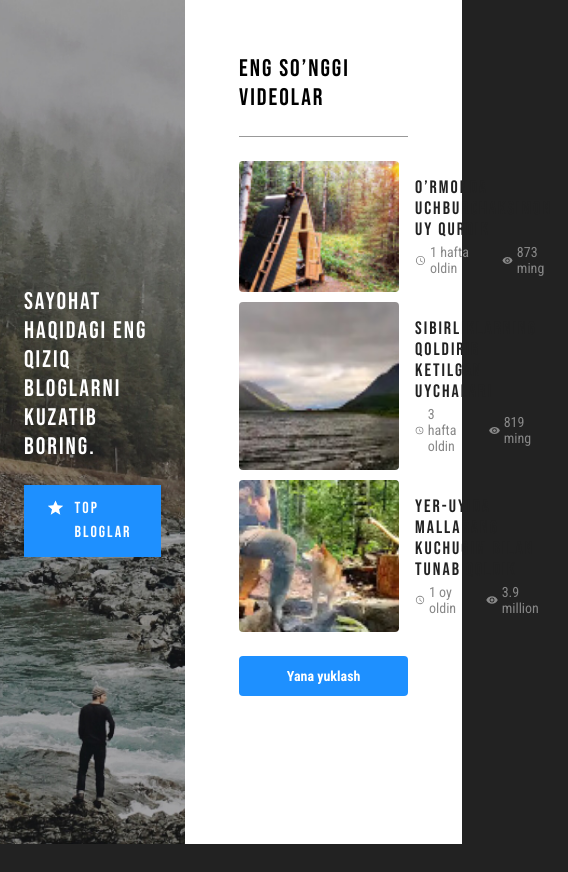
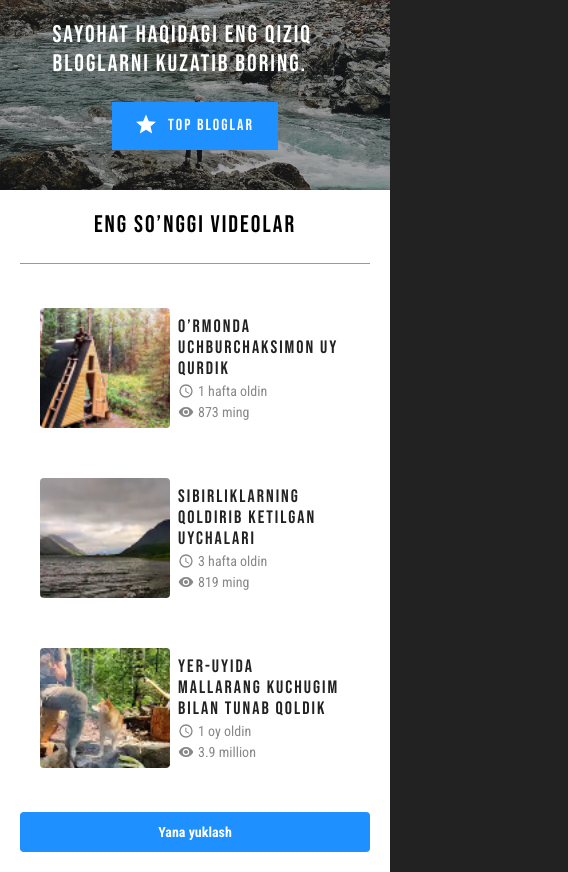
Before and after one commit to anwarbek/articles, a plain HTML site: page index.html in a window 390 px wide. Shown: the whole page, 568 px wide, since content can reach past the window. Before the commit the page ends 844 px from the top, so only its background shows below. Drawn offline with Linux system fonts and the light colour scheme.

Commit message:
Add responsive

```diff
--- a/css/styles.css
+++ b/css/styles.css
@@ -207,36 +207,31 @@ main {
   font-size: 14px;
   line-height: normal;
 }
-.item-latest-videos-published-date {
-  display: flex;
-  align-items: center;
-  margin-right: 24px;
-}
-.item-latest-videos-published-date:before {
-  width: 16px;
-  height: 16px;
-  margin-right: 4px;
-  background-image: url(../img/icon-clock.svg);
-  background-repeat: no-repeat;
-  background-position: center center;
-  background-size: contain;
-  content: "";
-}
 
-.item-latest-videos-views {
+.item-latest-videos-meta-item {
   display: flex;
   align-items: center;
 }
 
-.item-latest-videos-views:before {
+.item-latest-videos-meta-item:not(:last-child) {
+  margin-right: 24px;
+}
+
+.item-latest-videos-meta-item:before {
   width: 16px;
   height: 16px;
   margin-right: 4px;
-  background-image: url(../img/icon-visibility.svg);
   background-repeat: no-repeat;
   background-position: center center;
-  background-size: contain;
   content: "";
+}
+
+.item-latest-videos-meta-item-published-date:before {
+  background-image: url(../img/icon-clock.svg);
+}
+
+.item-latest-videos-meta-item-views:before {
+  background-image: url(../img/icon-visibility.svg);
 }
 
 /* LOAD-MORE-BUTTON */
@@ -275,3 +270,58 @@ only screen and (                min-resolution: 2dppx) {
     background-image: url(../img/travel-bg@2x.jpg);
   }
 }
+
+@media only screen and (max-width:700px) {
+  .global-wrapper {
+    display: flex;
+    flex-direction: column;
+  }
+
+  .hero {
+    display: flex;
+    justify-content: center;
+    align-items: start;
+    max-width: 100%;
+    padding: 20px 20px 40px;
+  }
+
+  .hero-content {
+    display: flex;
+    align-items: center;
+    justify-content: center;
+    flex-direction: column;
+  }
+
+  .latest-videos {
+    max-width: 100%;
+    padding: 20px;
+  }
+
+  .item-latest-videos {
+    max-width: 100%;
+    padding: 20px;
+  }
+  .item-latest-videos-img {
+    width: 130px;
+    height: auto;
+  }
+  .item-latest-videos-info {
+    padding: 8px;
+  }
+  .latest-videos-heading {
+    display: flex;
+    align-items: center;
+    justify-content: center;
+  }
+
+  .item-latest-videos-meta {
+    display: flex;
+    flex-direction: column;
+    align-items: start;
+  }
+
+  .item-latest-videos-meta-item-published-date {
+    margin-bottom: 5px;
+  }
+
+}
--- a/index.html
+++ b/index.html
@@ -48,8 +48,8 @@
                   <a href="#" class="item-latest-videos-link">O’rmonda uchburchaksimon uy qurdik</a>
                 </h3>
                 <div class="item-latest-videos-meta">
-                  <time class="item-latest-videos-published-date" datetime="2021-09-23">1 hafta oldin</time>
-                  <div class="item-latest-videos-views">873 ming</div>
+                  <time class="item-latest-videos-meta-item item-latest-videos-meta-item-published-date" datetime="2021-09-23">1 hafta oldin</time>
+                  <div class="item-latest-videos-meta-item item-latest-videos-meta-item-views">873 ming</div>
                 </div>
               </div>
             </div>
@@ -64,8 +64,8 @@
                   <a href="#" class="item-latest-videos-link">Sibirliklarning qoldirib ketilgan uychalari</a>
                 </h3>
                 <div class="item-latest-videos-meta">
-                  <time class="item-latest-videos-published-date" datetime="2021-09-09">3 hafta oldin</time>
-                  <div class="item-latest-videos-views">819 ming</div>
+                  <time class="item-latest-videos-meta-item item-latest-videos-meta-item-published-date" datetime="2021-09-09">3 hafta oldin</time>
+                  <div class="item-latest-videos-meta-item item-latest-videos-meta-item-views">819 ming</div>
                 </div>
               </div>
             </div>
@@ -80,8 +80,8 @@
                   <a href="#" class="item-latest-videos-link">Yer-uyida mallarang kuchugim bilan tunab qoldik</a>
                 </h3>
                 <div class="item-latest-videos-meta">
-                  <time class="item-latest-videos-published-date" datetime="2021-08-26">1 oy oldin</time>
-                  <div class="item-latest-videos-views">3.9 million</div>
+                  <time class="item-latest-videos-meta-item item-latest-videos-meta-item-published-date" datetime="2021-08-26">1 oy oldin</time>
+                  <div class="item-latest-videos-meta-item item-latest-videos-meta-item-views">3.9 million</div>
                 </div>
               </div>
             </div>
```
